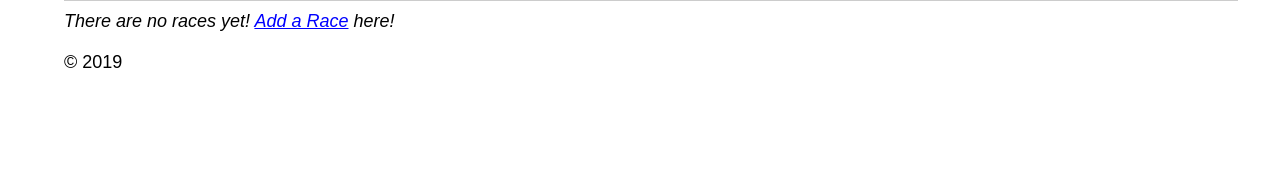
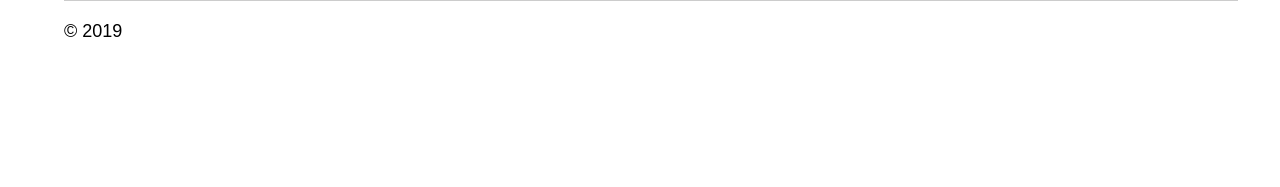
Before and after one commit to StephenGnoza/ultramarathoncatalogue, a Flask app: page / in a window 1280 px wide. Shown: the part 421-608 px from the top of the page. Run offline with Flask 2, Linux system fonts and the light colour scheme; a user stored in the database is signed in; data comes from the database, SQL or seed files in the repository; some libraries are stand-ins or nearby versions.

Commit message:
Remove message on empty list.

```diff
--- a/templates/races.html
+++ b/templates/races.html
@@ -23,7 +23,4 @@
   <div style="clear:both;"> </div>
 </div>
 {% endfor %}
-{% if race is not in races %}
-<em>There are no {{racecat.name}} races yet! {% if 'user_id' in session %} <a href="/race/add">Add a Race</a> here!</em> {% endif %}
-{% endif %}
 {% endblock %}
--- a/templates/races_all.html
+++ b/templates/races_all.html
@@ -23,7 +23,4 @@
   <div style="clear:both;"> </div>
 </div>
 {% endfor %}
-{% if race is not in races %}
-<em>There are no races yet! {% if 'user_id' in session %} <a href="/race/add">Add a Race</a> here!</em> {% endif %}
-{% endif %}
 {% endblock %}
```
